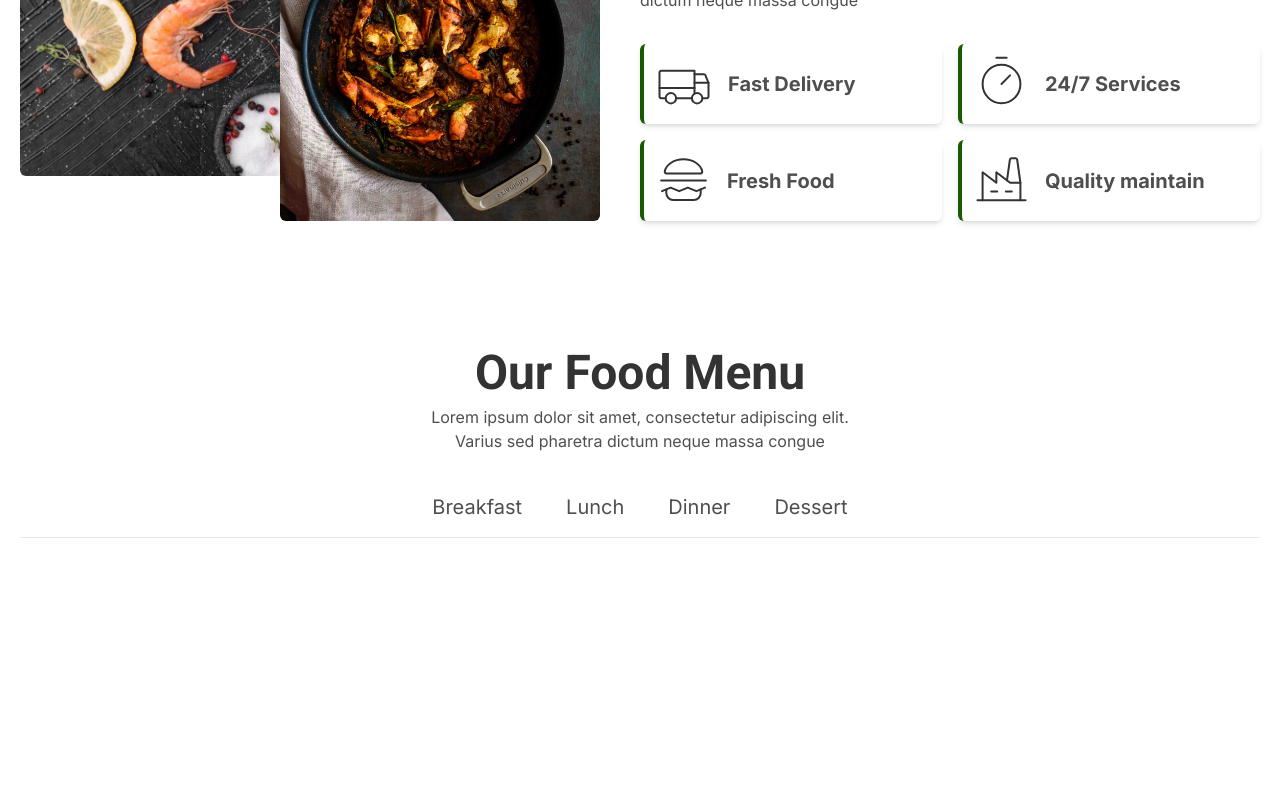
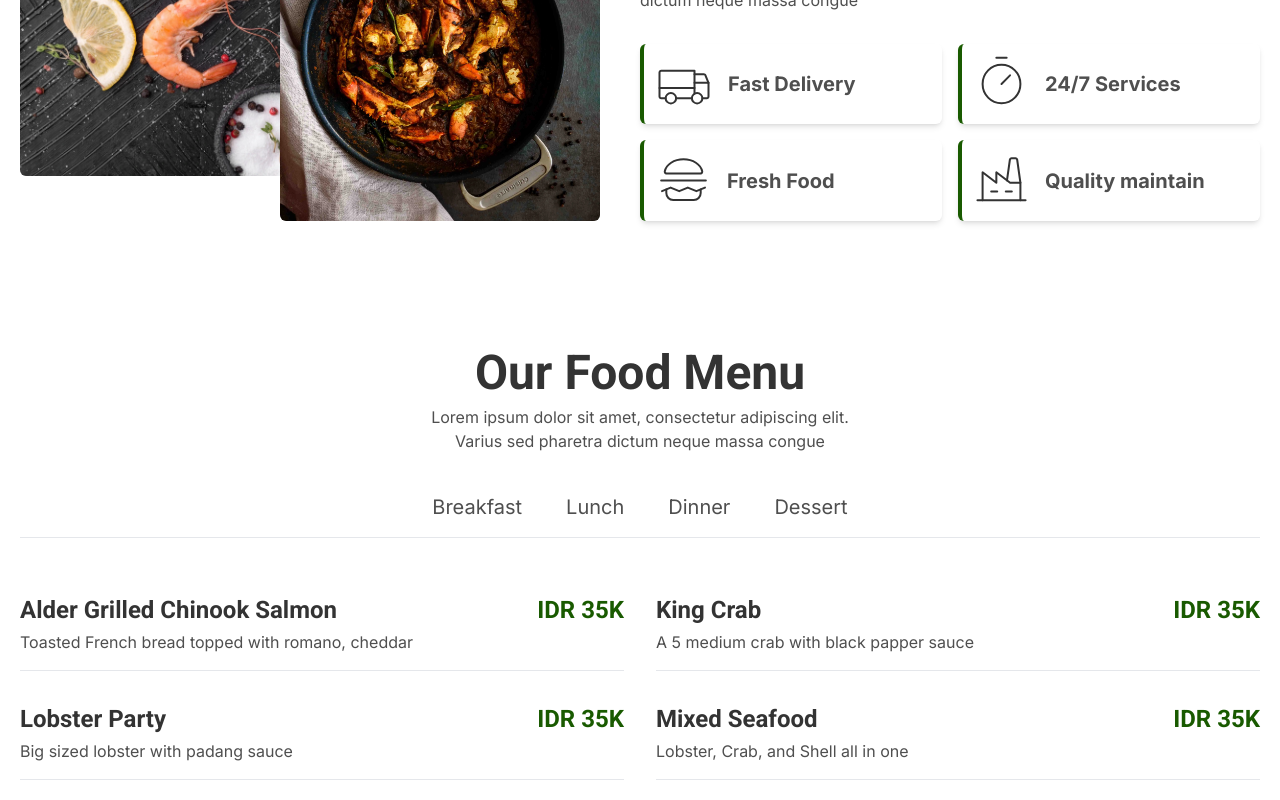
Before and after one commit to rdynxyz/doyan-seafood, a Vue app: page / in a window 1280 px wide. Shown: the part 2287-3087 px from the top of the page. Before the commit the page ends 2865 px from the top, so only its background shows below. Built offline with nearby package versions, Linux system fonts and the light colour scheme; a web font is replaced by a local one.

Commit message:
+list menu

```diff
--- a/src/components/food-menu.vue
+++ b/src/components/food-menu.vue
@@ -2,18 +2,48 @@
     <section class="pt-32 pb-10">
         <h1 class="text-5xl text-header font-bold font-roboto text-center">Our Food Menu</h1>
         <p class="text-center mt-2">Lorem ipsum dolor sit amet, consectetur adipiscing elit. <br> Varius sed pharetra dictum neque massa congue</p>
-        <div class="w-full border-b-[1px] pb-4 mt-10 gap-11 flex md:justify-center text-xl overflow-scroll">
+        <div class="w-full border-b-[1px] pb-4 mt-10 gap-11 flex md:justify-center text-xl overflow-x-scroll md:overflow-hidden">
             <button href="#" class="relative after:contents-[''] after:h-[2px] after:w-0 after:left-0 after:bg-accent after:absolute after:bottom-[-17px] after:duration-300 focus:after:w-full hover:text-accent focus:text-accent cursor-pointer duration-150">Breakfast</button>
             <button href="#" class="relative after:contents-[''] after:h-[2px] after:w-0 after:left-0 after:bg-accent after:absolute after:bottom-[-17px] after:duration-300 focus:after:w-full hover:text-accent focus:text-accent cursor-pointer duration-150">Lunch</button>
             <button href="#" class="relative after:contents-[''] after:h-[2px] after:w-0 after:left-0 after:bg-accent after:absolute after:bottom-[-17px] after:duration-300 focus:after:w-full hover:text-accent focus:text-accent cursor-pointer duration-150">Dinner</button>
             <button href="#" class="relative after:contents-[''] after:h-[2px] after:w-0 after:left-0 after:bg-accent after:absolute after:bottom-[-17px] after:duration-300 focus:after:w-full hover:text-accent focus:text-accent cursor-pointer duration-150">Dessert</button>
+        </div>
+        <div class="w-full grid grid-cols-1 lg:grid-cols-2 pt-14 gap-8">
+            <div v-for="menu in menus" :key="menu" class="flex justify-between font-roboto font-bold text-2xl border-b-[1px] pb-4">
+                <div class="">
+                    <h2 class="text-header">{{ menu.name }}</h2>
+                    <p class="text-base font-normal mt-1 font-inter">{{ menu.desc }}</p>
+                </div>
+                <span class="text-accent">{{ menu.price }}</span>
+            </div>
         </div>
     </section>
 </template>
 
 <script>
 export default {
+    setup(){
+        let menus = [
+            {
+            name: 'Alder Grilled Chinook Salmon',
+            desc: 'Toasted French bread topped with romano, cheddar',
+            price: 'IDR 35K' },
+            {
+            name: 'King Crab',
+            desc: 'A 5 medium crab with black papper sauce',
+            price: 'IDR 35K' },
+            {
+            name: 'Lobster Party',
+            desc: 'Big sized lobster with padang sauce',
+            price: 'IDR 35K' },
+            {
+            name: 'Mixed Seafood',
+            desc: 'Lobster, Crab, and Shell all in one',
+            price: 'IDR 35K' },
+        ]
 
+        return{menus}
+    }
 }
 </script>
 
```
